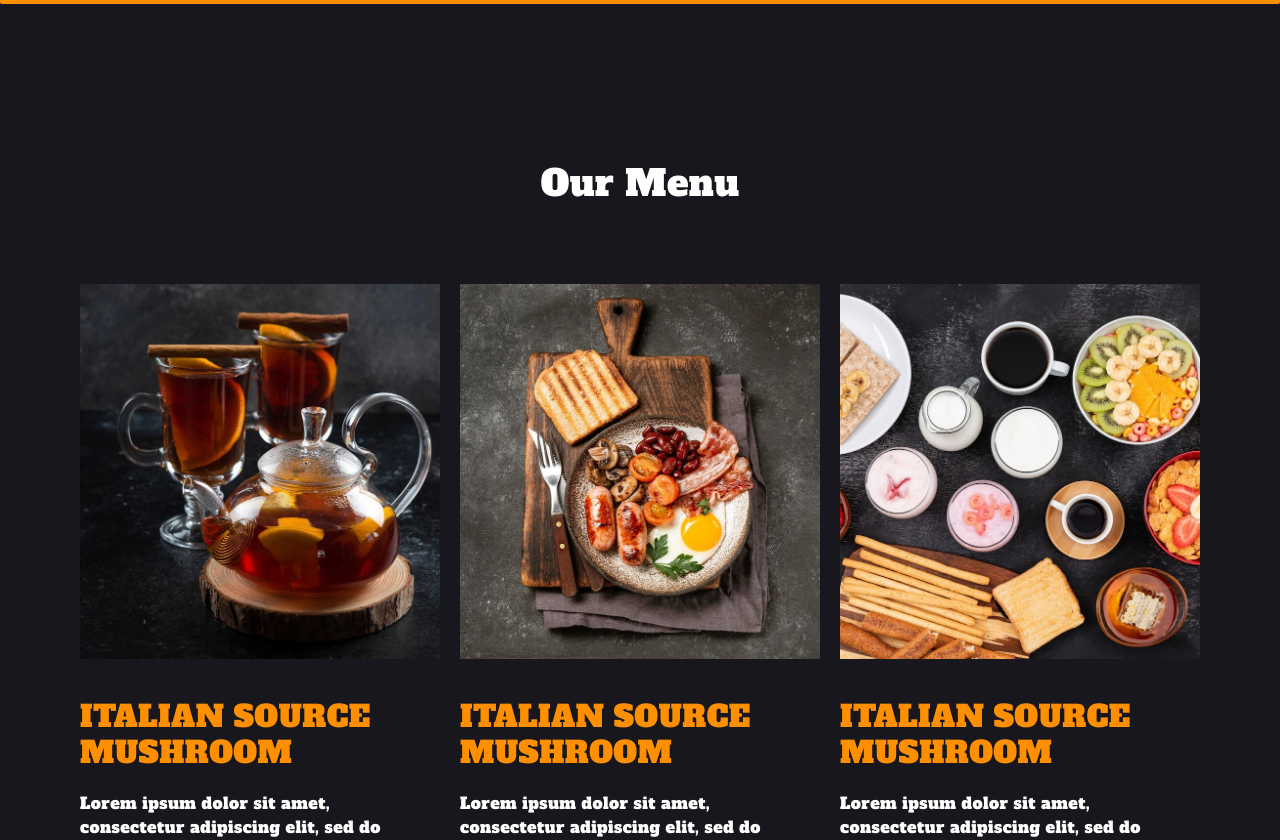
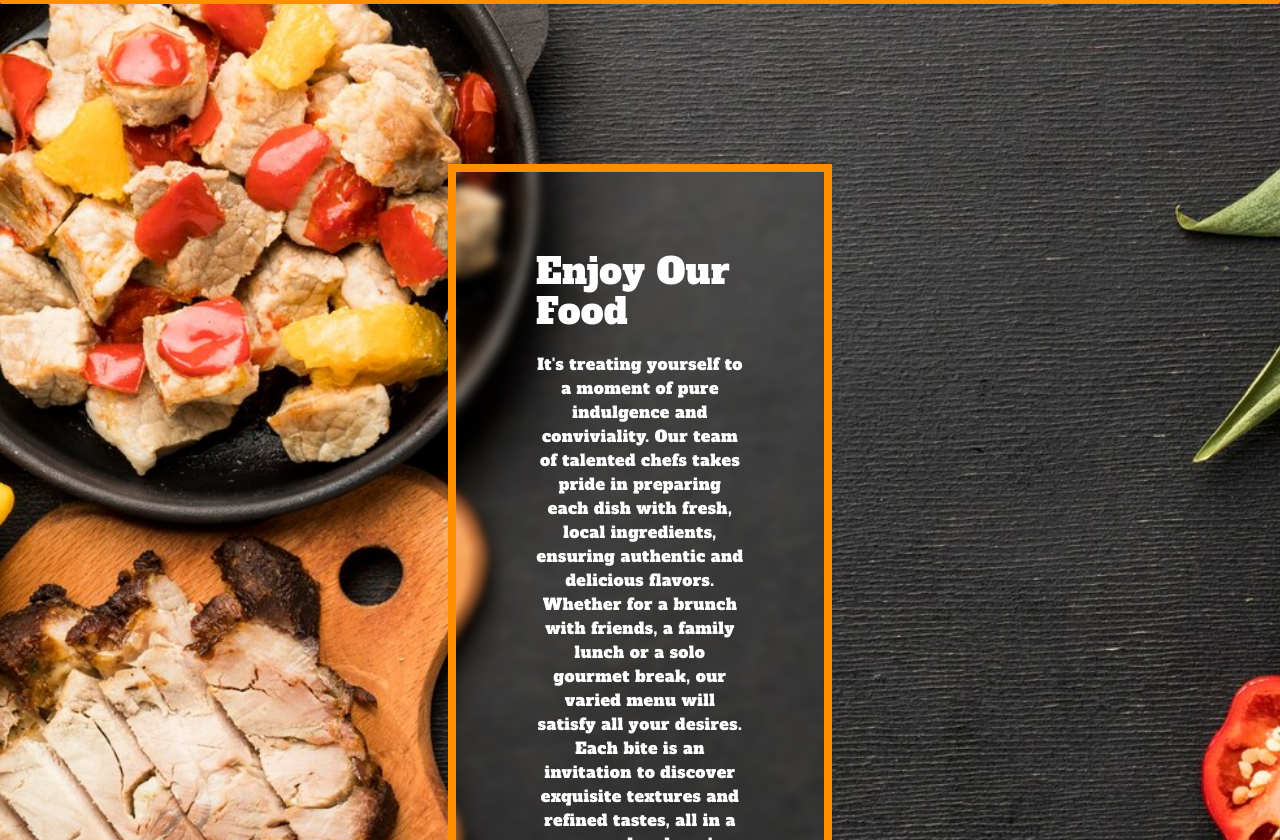
Before and after one commit to claireholmaert/BrunchDelice, a React (Vite) app: page / in a window 1280 px wide. Shown: the part 2560-3400 px from the top of the page. Built offline with nearby package versions, Linux system fonts and the light colour scheme.

Commit message:
👌 IMPROVE: refactor bg

```diff
--- a/src/components/Enjoy.jsx
+++ b/src/components/Enjoy.jsx
@@ -3,13 +3,12 @@ import Image from '../../public/medias/images/enjoy.jpeg';
 
 function Enjoy() {
   return (
-    <div className='hidden'>
-      <div className='relative'>
-        <img className='absolute w-full z-0' src={Image} alt="" />
-        <div className='absolute top-80 w-full flex items-center justify-center'>
-        <div className='backdrop-blur-sm z-10 w-1/3 flex flex-col items-center justify-center p-20 border-8 border-yellow text-white space-y-5 tracking-wide'>
+    <div className=''>
+      <div className='bg-no-repeat bg-cover w-full h-full p-40' style={{ backgroundImage: `url(${Image})`}}>
+        <div className='top-80 w-full flex items-center justify-center'>
+        <div className='backdrop-blur-sm z-10 w-2/5 flex flex-col items-center justify-center p-20 border-8 border-yellow text-white space-y-5 tracking-wide'>
           <h2 className='text-4xl'>Enjoy Our Food</h2>
-          <p>It's treating yourself to a moment of pure indulgence and conviviality. Our team of talented chefs takes pride in preparing each dish with fresh, local ingredients, ensuring authentic and delicious flavors. Whether for a brunch with friends, a family lunch or a solo gourmet break, our varied menu will satisfy all your desires. Each bite is an invitation to discover exquisite textures and refined tastes, all in a warm and welcoming atmosphere. Come and enjoy our food for an unforgettable dining experience.</p>
+          <p className='text-center'>It's treating yourself to a moment of pure indulgence and conviviality. Our team of talented chefs takes pride in preparing each dish with fresh, local ingredients, ensuring authentic and delicious flavors. Whether for a brunch with friends, a family lunch or a solo gourmet break, our varied menu will satisfy all your desires. Each bite is an invitation to discover exquisite textures and refined tastes, all in a warm and welcoming atmosphere. Come and enjoy our food for an unforgettable dining experience.</p>
         </div>
       </div>
       </div>
```
